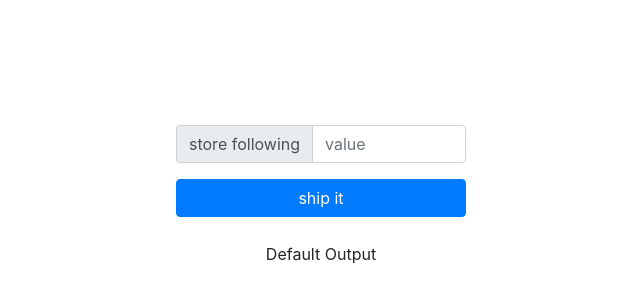
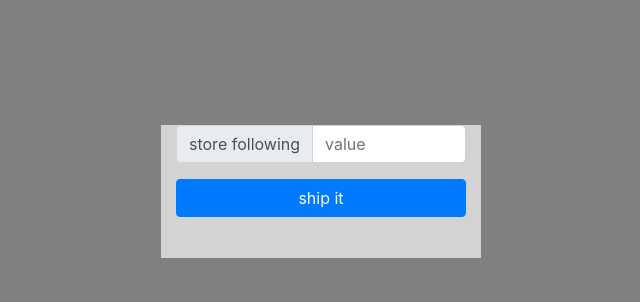
Before and after one commit to michaelmccarty/myApp2, an Angular app: page / in a window 1280 px wide. Shown: the top 302 px of the page, without its empty margins (319-959 px from the left). Built offline with nearby package versions, Linux system fonts and the light colour scheme; no server answers.

Commit message:
Fixed bootstrap column

```diff
--- a/src/app/app.component.html
+++ b/src/app/app.component.html
@@ -1,5 +1,35 @@
-<div class="container" style="margin: auto; width:25%; margin-top:125px">
-    <app-input></app-input>
-    <app-submit></app-submit>
-    <app-output></app-output>
+<!-- <div class="container"
+    style="margin: auto; width:25%; margin-top:125px; padding-bottom:25px; background-color:lightgray">
+    <div class="column">
+        <div class="row">
+            <app-input></app-input>
+        </div>
+        <div class="row">
+            <app-submit></app-submit>
+        </div>
+        <div class="row">
+            <app-output></app-output>
+        </div>
+    </div>
+</div> -->
+
+<div class="container"
+    style="margin: auto; width:25%; margin-top:125px; padding-bottom:25px; background-color:lightgray">
+    <div class="column">
+        <div class="row">
+            <div class="col-12">
+                <app-input></app-input>
+            </div>
+        </div>
+        <div class="row">
+            <div class="col-12">
+                <app-submit></app-submit>
+            </div>
+        </div>
+        <div class="row">
+            <div class="col-12">
+                <app-output></app-output>
+            </div>
+        </div>
+    </div>
 </div>
--- a/src/app/input/input.component.html
+++ b/src/app/input/input.component.html
@@ -1,4 +1,4 @@
-<div class="input-group mb-3">
+<div class="input-group mb-3" >
     <div class="input-group-prepend">
         <span class="input-group-text" id="basic-addon1">store following</span>
     </div>
--- a/src/app/output/output.component.html
+++ b/src/app/output/output.component.html
@@ -1 +1,2 @@
-<p style="text-align: center; margin: 25px">{{output}}</p>
+
+    <p class="text-center" style="color: red">{{output}}</p>
--- a/src/app/output/output.component.ts
+++ b/src/app/output/output.component.ts
@@ -1,4 +1,5 @@
 import { Component, OnInit } from '@angular/core';
+import { HttpClient } from '@angular/common/http';
 
 @Component({
   selector: 'app-output',
@@ -8,10 +9,14 @@ export class OutputComponent implements OnInit {
 
   output: string;
 
-  constructor() { }
+  constructor(private http: HttpClient) { }
 
   ngOnInit() {
-    this.output="Default Output";
+
+    this.http.get("http://localhost:3000/api").subscribe((data) => {
+      this.output=JSON.stringify(data);
+    });
+
   }
 
 }
--- a/src/app/submit/submit.component.html
+++ b/src/app/submit/submit.component.html
@@ -1 +1 @@
-<button type="button" class="btn btn-primary" style="width: 100%" (click)=go()>ship it</button>
+<button type="button" class="btn btn-primary btn-block" (click)=ship()>ship it</button>
--- a/src/app/submit/submit.component.ts
+++ b/src/app/submit/submit.component.ts
@@ -3,7 +3,8 @@ import { HttpClient } from '@angular/common/http';
 
 @Component({
   selector: 'app-submit',
-  templateUrl: './submit.component.html'
+  templateUrl: './submit.component.html',
+  styleUrls: ['./submit.component.css']
 })
 export class SubmitComponent implements OnInit {
 
@@ -11,7 +12,8 @@ export class SubmitComponent implements OnInit {
 
   ngOnInit() {
   }
-  go() {
+
+  ship() {
     this.http.post("http://localhost:3000/api", { 'Value Added': 'yes' }).subscribe((data) => {
       console.log(data);
     });
--- a/src/index.html
+++ b/src/index.html
@@ -7,7 +7,7 @@
   <meta name="viewport" content="width=device-width, initial-scale=1">
   <link rel="icon" type="image/x-icon" href="favicon.ico">
 </head>
-<body>
+<body style="background-color: grey">
   <app-root></app-root>
 </body>
 </html>
```
Also changed, not shown: apiRoutes.js (+9 -2 lines), src/app/submit/submit.component.css (added).
